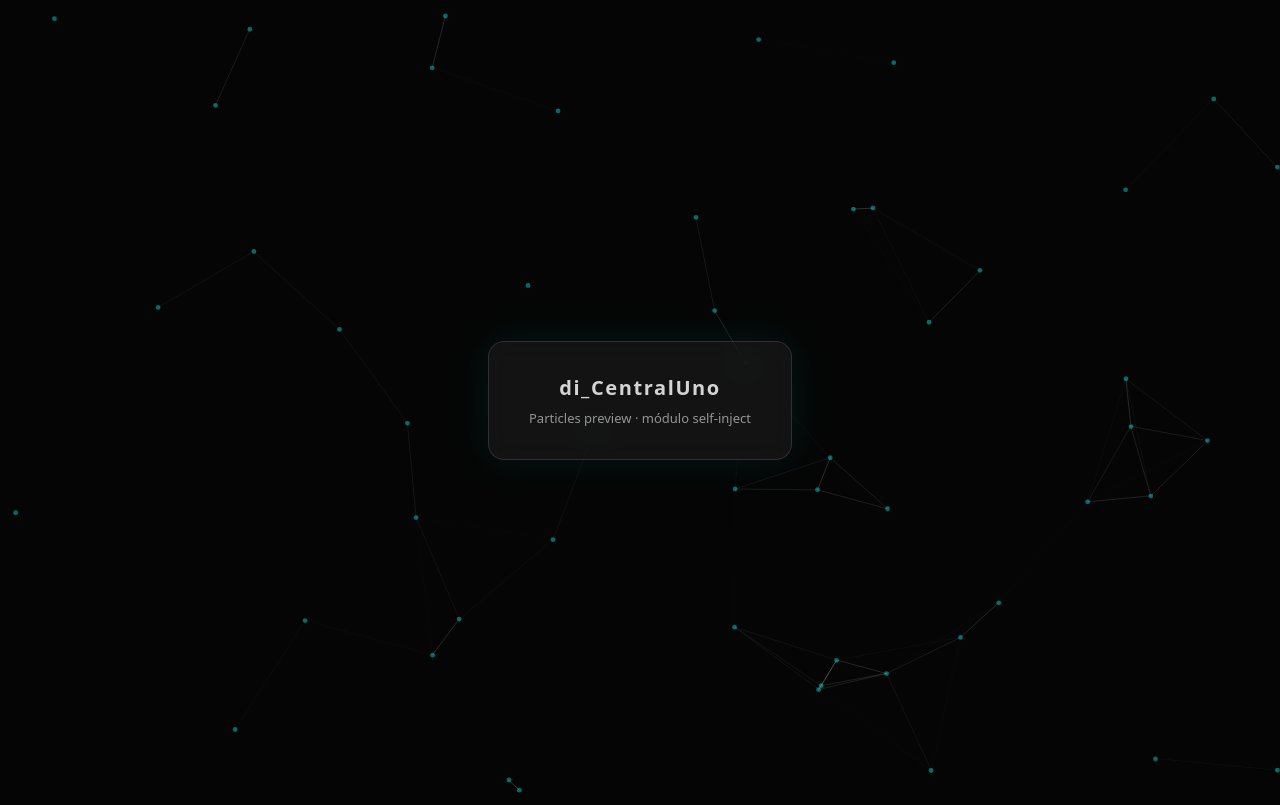
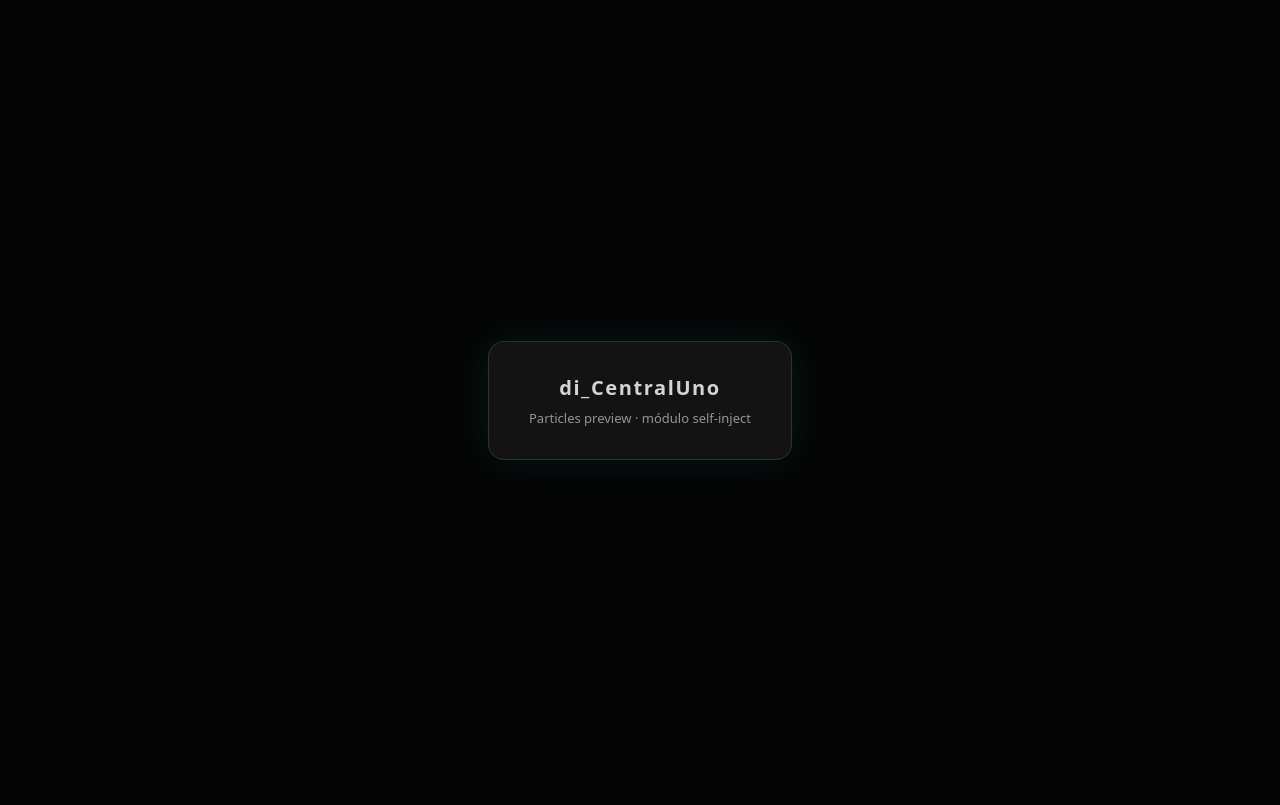
Before and after one commit to Kodux78k/oiDual-ParTKlz, a plain HTML site: page index.html in a window 1280 px wide. Drawn offline with nearby package versions, Linux system fonts and the light colour scheme.

Commit message:
Update index.html

```diff
--- a/index.html
+++ b/index.html
@@ -70,6 +70,7 @@
     </div>
   </div>
 
+<script src="https://cdn.jsdelivr.net/npm/particles.js@2.0.0/particles.min.js"></script>
   <!-- bootstrap -->
   <script type="module">
      import { di_initParticles } from 'https://kodux78k.github.io/oiDual-ParTKlz/oiDual-ParTKlz.js';
@@ -79,11 +80,8 @@
       di_target: 'particles-js',
       di_config: {
         particles: {
-          number: { value: 40 },
-          move: { speed: 1.5 }
-        }
-      }
-    });
+          number:{value:40},color:{value:['#0ff','#f0f']}, shape:{type:'circle'},opacity:{value:0.4},size:{value:2.4}, move:{enable:true,speed:1.5} }, retina_detect:true
+      });
   </script>
 
 </body>
```
